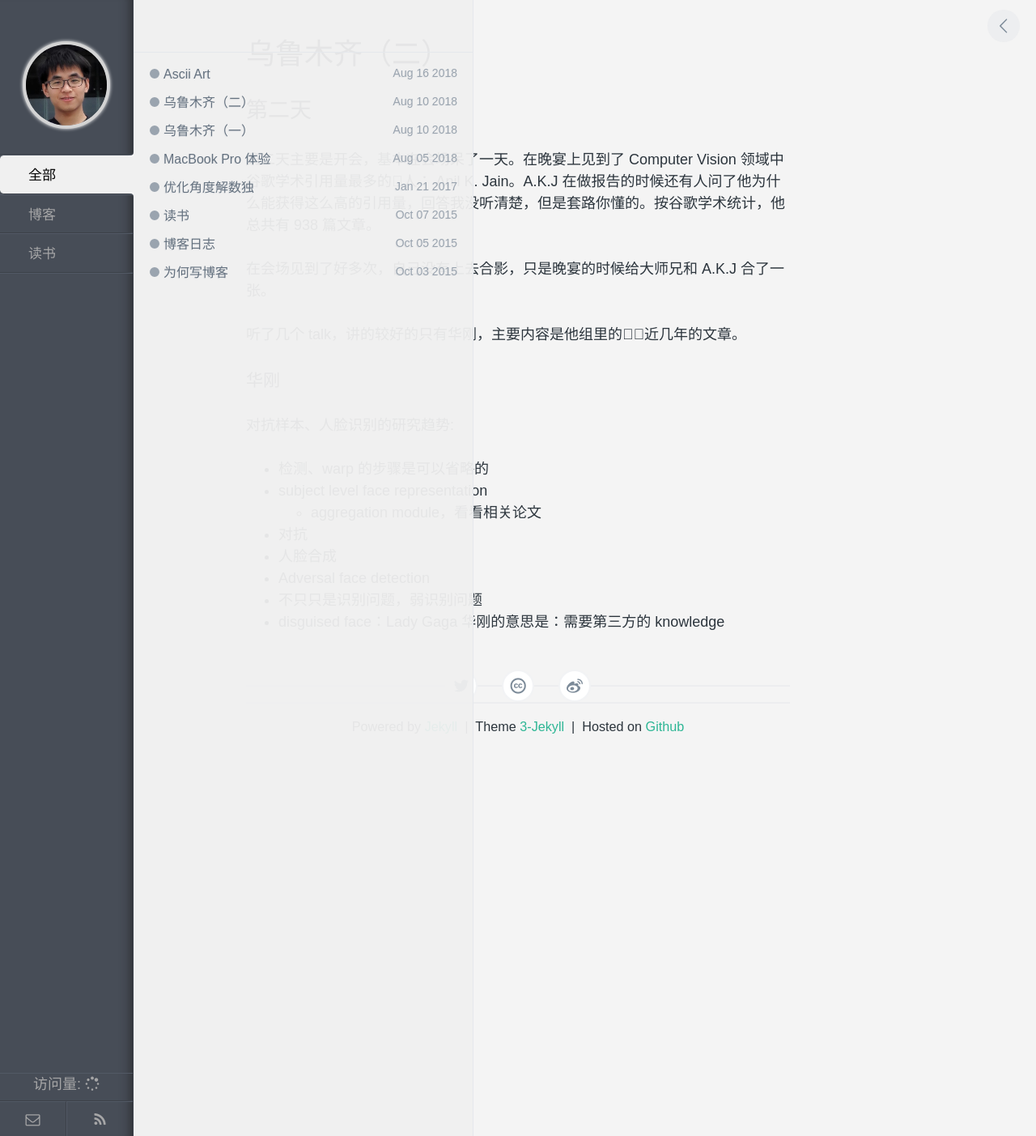
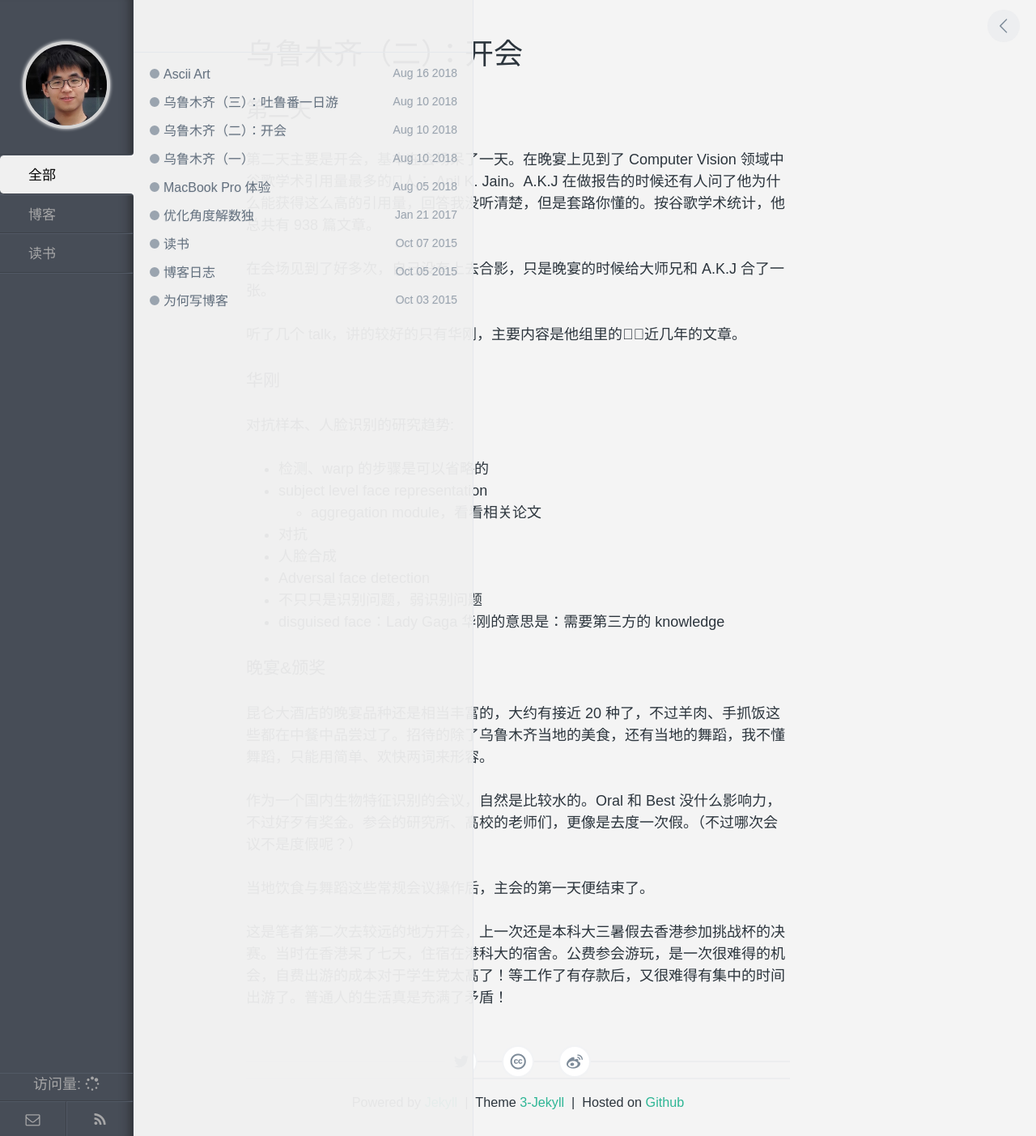
Before and after one commit to cleardusk/cleardusk-old.github.io, a Jekyll site: the page built from _posts/journey/2018-08-10-乌鲁木齐_2.md, in a window 1280 px wide. Shown: the whole page at 81% size. Built offline with Jekyll 4.4.1, drawn with Linux system fonts in a browser that asks for light colours; nearby versions of some CDN libraries; comment, search, counter and statistics services are not loaded.

Commit message:
One new blog and modified one blog

```diff
--- a/_posts/journey/2018-08-10-乌鲁木齐_2.md
+++ b/_posts/journey/2018-08-10-乌鲁木齐_2.md
@@ -1,6 +1,6 @@
 ---
 layout: post
-title: 乌鲁木齐（二）
+title: 乌鲁木齐（二）：开会
 category: 博客
 keywords: 博客
 ---
@@ -31,3 +31,12 @@ Anil K. Jain。A.K.J 在做报告的时候还有人问了他为什么能获得
  - disguised face：Lady Gaga  华刚的意思是：需要第三方的 knowledge
 
 <!-- 华刚关于 anti-spoof 的看法是：更多的应该从 camera-sensor 上入手。rgb 的信息不是 final solution。 -->
+
+### 晚宴&颁奖
+昆仑大酒店的晚宴品种还是相当丰富的，大约有接近 20 种了，不过羊肉、手抓饭这些都在中餐中品尝过了。招待的除了乌鲁木齐当地的美食，还有当地的舞蹈，我不懂舞蹈，只能用简单、欢快两词来形容。
+
+作为一个国内生物特征识别的会议，自然是比较水的。Oral 和 Best 没什么影响力，不过好歹有奖金。参会的研究所、高校的老师们，更像是去度一次假。（不过哪次会议不是度假呢？）
+
+当地饮食与舞蹈这些常规会议操作后，主会的第一天便结束了。
+
+这是笔者第二次去较远的地方开会，上一次还是本科大三暑假去香港参加挑战杯的决赛。当时在香港呆了七天，住宿在港科大的宿舍。公费参会游玩，是一次很难得的机会，自费出游的成本对于学生党太高了！等工作了有存款后，又很难得有集中的时间出游了。普通人的生活真是充满了矛盾！
```
Also changed, not shown: _posts/journey/2018-08-10-乌鲁木齐_3.md (added, +13 -0 lines), _posts/reading/2018-08-23_阅读笔记.md (added).
